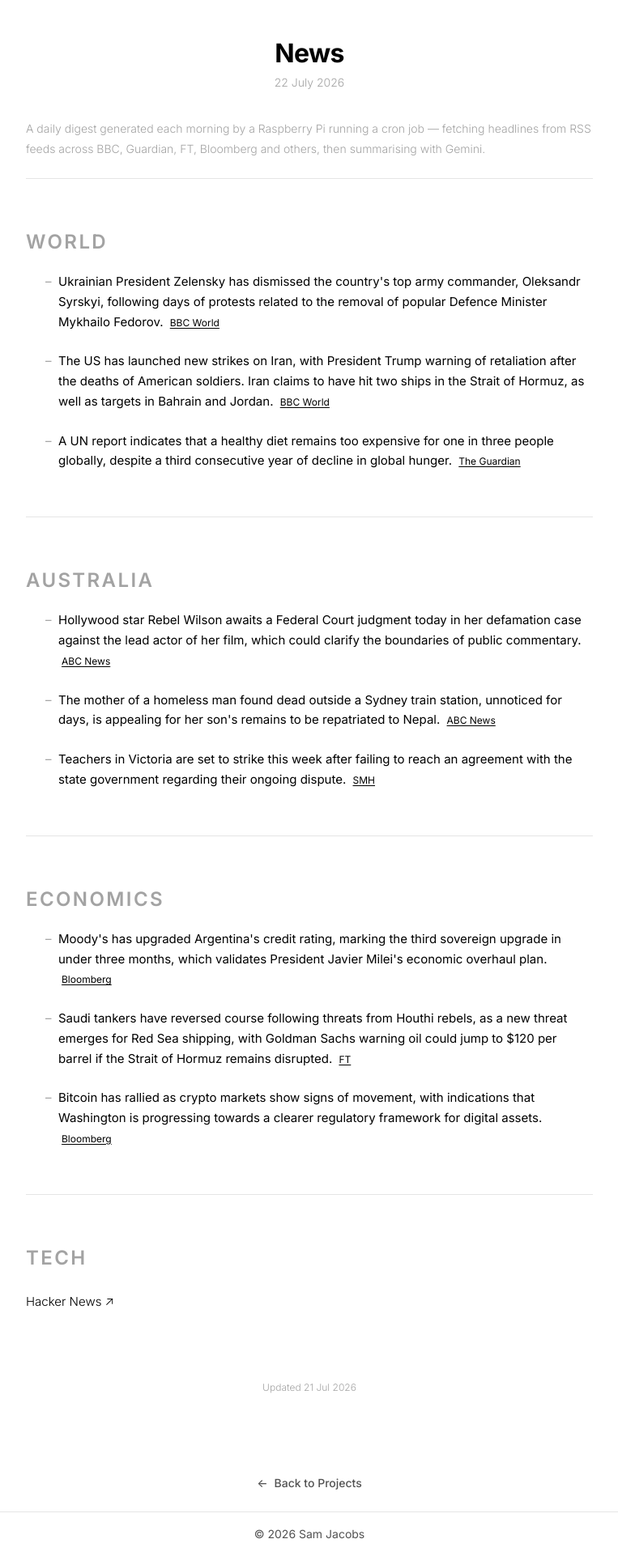
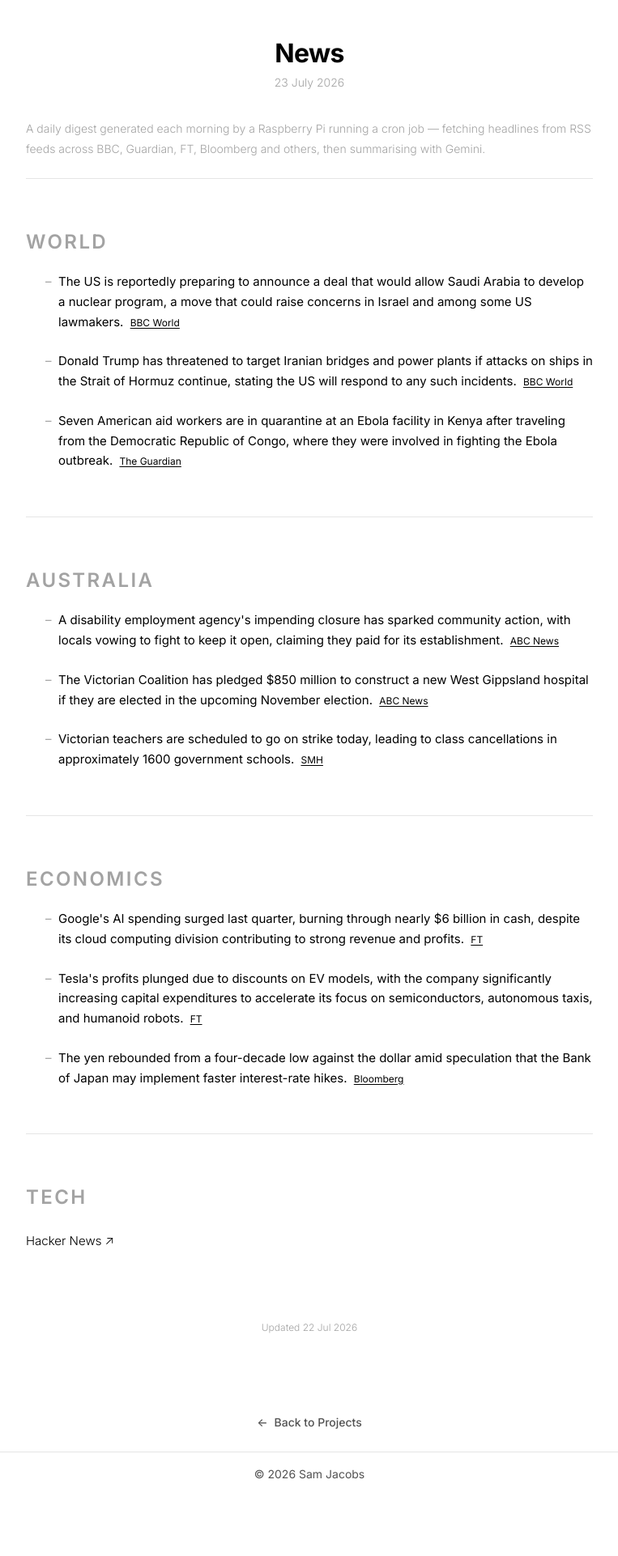
Before and after one commit to s-jac/s-jac.github.io, a Jekyll site: the page built from projects/news.html, in a window 1280 px wide. Shown: the whole page at 81% size, without its empty margins (258-1021 px from the left). Built offline with Jekyll 4.4.1, drawn with Linux system fonts in a browser that asks for light colours; after the commit the page ends 1848 px from its top, so only the background shows below that.

Commit message:
daily news update 23 July 2026

```diff
--- a/_data/news.json
+++ b/_data/news.json
@@ -1,22 +1,22 @@
 {
-  "date": "22 July 2026",
-  "generated_at": "2026-07-21T21:00:25.758055+00:00",
+  "date": "23 July 2026",
+  "generated_at": "2026-07-22T21:00:24.035712+00:00",
   "sections": [
     {
       "heading": "World",
       "bullets": [
         {
-          "text": "Ukrainian President Zelensky has dismissed the country's top army commander, Oleksandr Syrskyi, following days of protests related to the removal of popular Defence Minister Mykhailo Fedorov.",
+          "text": "The US is reportedly preparing to announce a deal that would allow Saudi Arabia to develop a nuclear program, a move that could raise concerns in Israel and among some US lawmakers.",
           "source": "BBC World",
           "url": "https://www.bbc.com/news/world"
         },
         {
-          "text": "The US has launched new strikes on Iran, with President Trump warning of retaliation after the deaths of American soldiers. Iran claims to have hit two ships in the Strait of Hormuz, as well as targets in Bahrain and Jordan.",
+          "text": "Donald Trump has threatened to target Iranian bridges and power plants if attacks on ships in the Strait of Hormuz continue, stating the US will respond to any such incidents.",
           "source": "BBC World",
           "url": "https://www.bbc.com/news/world"
         },
         {
-          "text": "A UN report indicates that a healthy diet remains too expensive for one in three people globally, despite a third consecutive year of decline in global hunger.",
+          "text": "Seven American aid workers are in quarantine at an Ebola facility in Kenya after traveling from the Democratic Republic of Congo, where they were involved in fighting the Ebola outbreak.",
           "source": "The Guardian",
           "url": "https://www.theguardian.com"
         }
@@ -26,17 +26,17 @@
       "heading": "Australia",
       "bullets": [
         {
-          "text": "Hollywood star Rebel Wilson awaits a Federal Court judgment today in her defamation case against the lead actor of her film, which could clarify the boundaries of public commentary.",
+          "text": "A disability employment agency's impending closure has sparked community action, with locals vowing to fight to keep it open, claiming they paid for its establishment.",
           "source": "ABC News",
           "url": "https://www.abc.net.au/news"
         },
         {
-          "text": "The mother of a homeless man found dead outside a Sydney train station, unnoticed for days, is appealing for her son's remains to be repatriated to Nepal.",
+          "text": "The Victorian Coalition has pledged $850 million to construct a new West Gippsland hospital if they are elected in the upcoming November election.",
           "source": "ABC News",
           "url": "https://www.abc.net.au/news"
         },
         {
-          "text": "Teachers in Victoria are set to strike this week after failing to reach an agreement with the state government regarding their ongoing dispute.",
+          "text": "Victorian teachers are scheduled to go on strike today, leading to class cancellations in approximately 1600 government schools.",
           "source": "SMH",
           "url": "https://www.smh.com.au"
         }
@@ -46,17 +46,17 @@
       "heading": "Economics",
       "bullets": [
         {
-          "text": "Moody's has upgraded Argentina's credit rating, marking the third sovereign upgrade in under three months, which validates President Javier Milei's economic overhaul plan.",
-          "source": "Bloomberg",
-          "url": "https://www.bloomberg.com/markets"
-        },
-        {
-          "text": "Saudi tankers have reversed course following threats from Houthi rebels, as a new threat emerges for Red Sea shipping, with Goldman Sachs warning oil could jump to $120 per barrel if the Strait of Hormuz remains disrupted.",
+          "text": "Google's AI spending surged last quarter, burning through nearly $6 billion in cash, despite its cloud computing division contributing to strong revenue and profits.",
           "source": "FT",
           "url": "https://www.ft.com"
         },
         {
-          "text": "Bitcoin has rallied as crypto markets show signs of movement, with indications that Washington is progressing towards a clearer regulatory framework for digital assets.",
+          "text": "Tesla's profits plunged due to discounts on EV models, with the company significantly increasing capital expenditures to accelerate its focus on semiconductors, autonomous taxis, and humanoid robots.",
+          "source": "FT",
+          "url": "https://www.ft.com"
+        },
+        {
+          "text": "The yen rebounded from a four-decade low against the dollar amid speculation that the Bank of Japan may implement faster interest-rate hikes.",
           "source": "Bloomberg",
           "url": "https://www.bloomberg.com/markets"
         }
```
